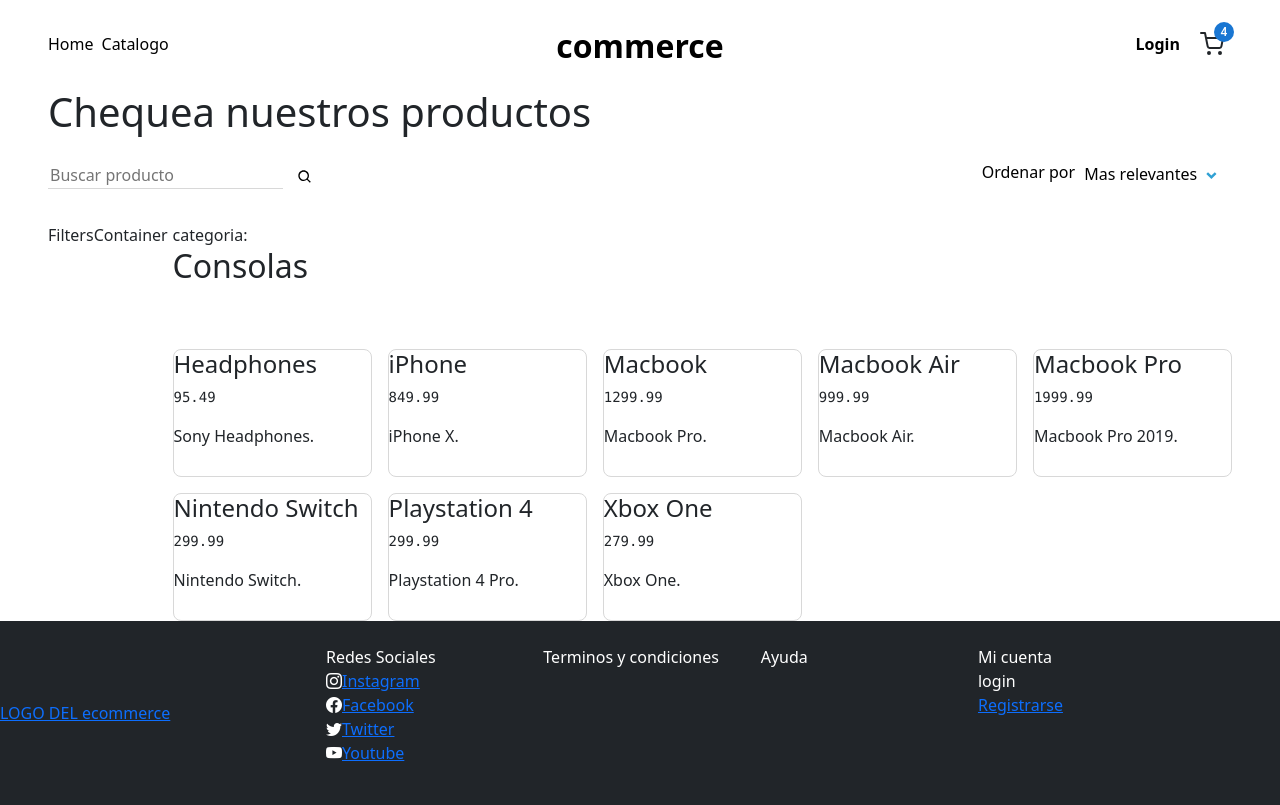
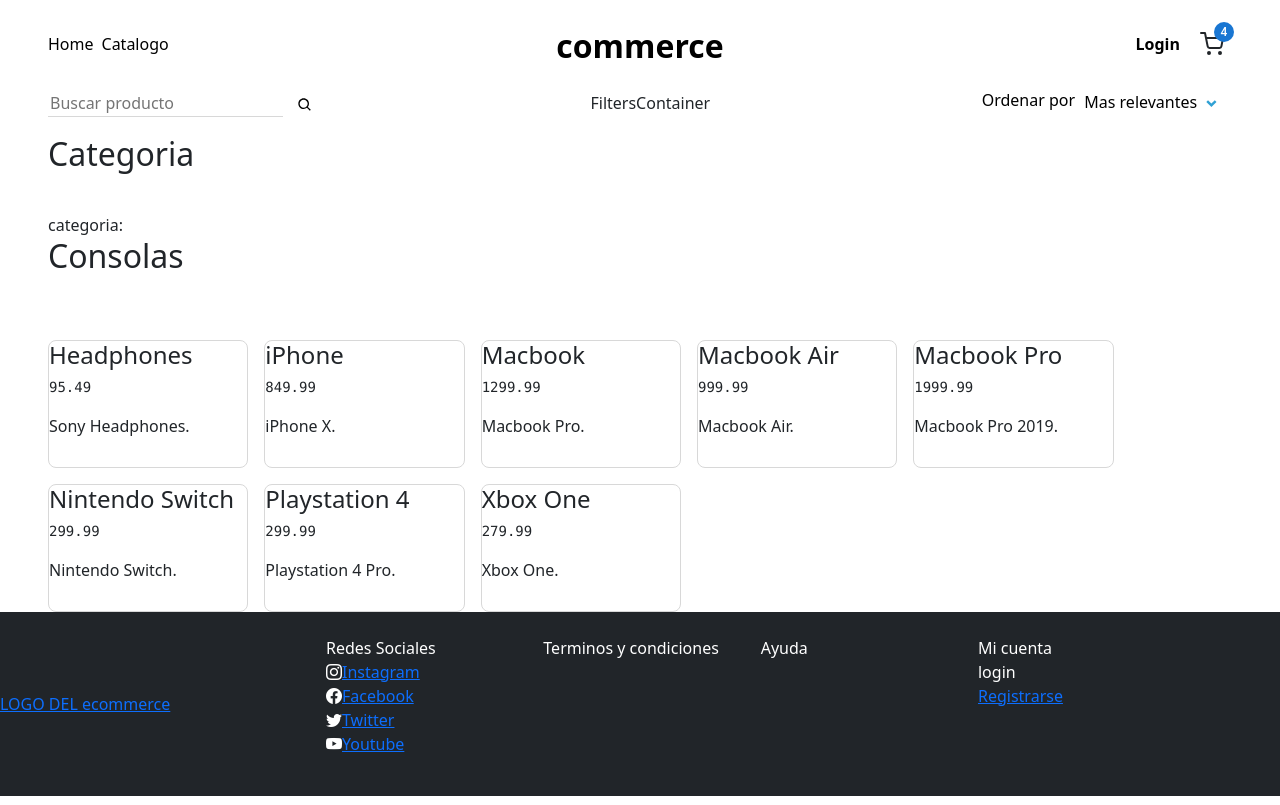
Before and after one commit to Gross-Franco/E-Commerce, a React (Create React App) app in the folder client/: page /catalogo in a window 1280 px wide. Built offline with nearby package versions, Linux system fonts and the light colour scheme.

Commit message:
new layout of catalog page

```diff
--- a/client/src/containers/Catalog.jsx
+++ b/client/src/containers/Catalog.jsx
@@ -5,13 +5,15 @@ import { SortContainer, FiltersContainer, ProductsContainer } from "./";
 const Catalog = () => {
   return (
     <div className="catalog--container">
-      <h1 className="catalog--title">Chequea nuestros productos</h1>
       <div className="catalog-search--container">
         <SearchBar />
+        <FiltersContainer />
         <SortContainer />
       </div>
+      <h2>
+        Categoria
+      </h2>
       <div className="catalog-content--container">
-        <FiltersContainer />
         <ProductsContainer />
       </div>
     </div>
```
